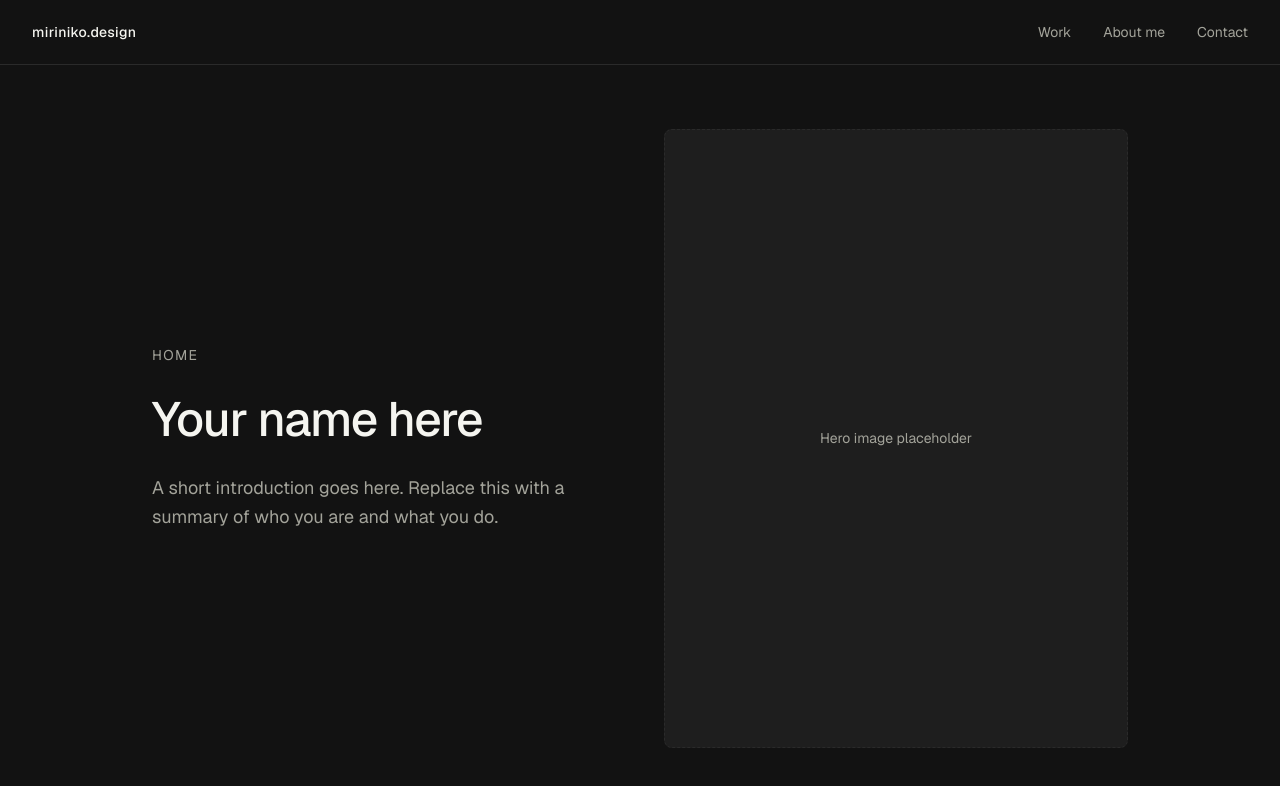
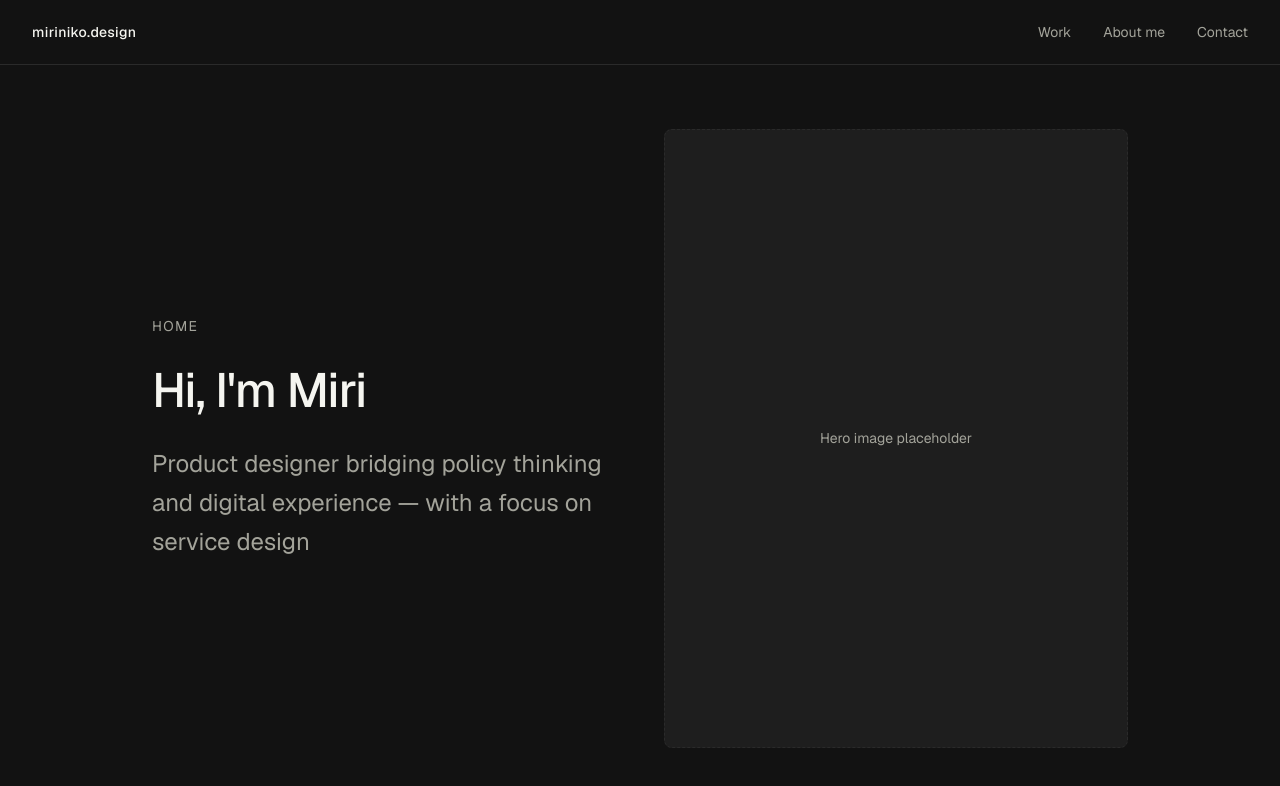
Before and after one commit to doxican/miri-portfolio, a Next.js app: page / in a window 1280 px wide. Shown: the top 786 px of the page. Built offline with nearby package versions, Linux system fonts and the light colour scheme.

Commit message:
update home page

```diff
--- a/app/page.tsx
+++ b/app/page.tsx
@@ -7,11 +7,11 @@ export default function Home() {
         <div className="space-y-6">
           <p className="text-sm uppercase tracking-widest text-muted">Home</p>
           <h1 className="text-4xl font-medium leading-tight tracking-tight sm:text-5xl">
-            Your name here
+            Hi, I&apos;m Miri
           </h1>
-          <p className="max-w-prose text-lg leading-relaxed text-muted">
-            A short introduction goes here. Replace this with a summary of who
-            you are and what you do.
+          <p className="max-w-prose text-xl leading-relaxed text-muted sm:text-2xl">
+            Product designer bridging policy thinking and digital experience —
+            with a focus on service design
           </p>
         </div>
 
```
